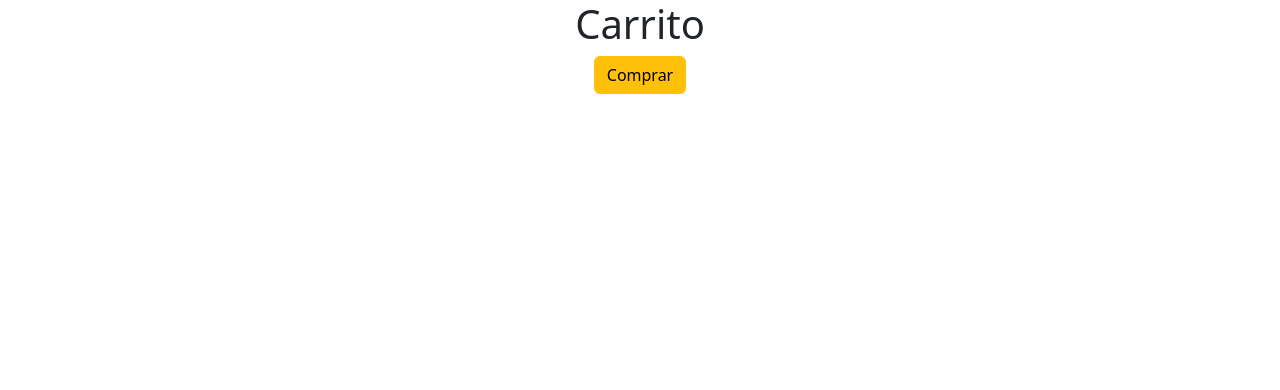
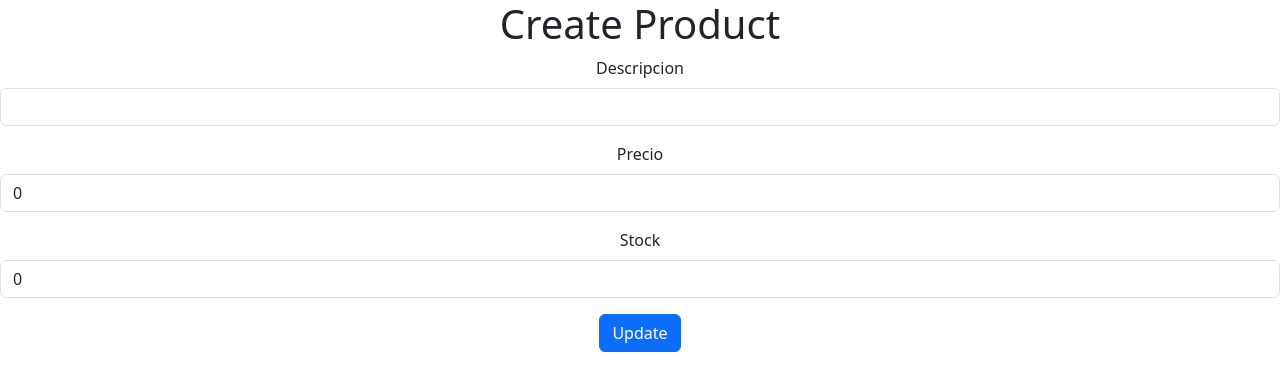
Before and after one commit to SergitoHD/CarroReactFirebase, a React (Create React App) app: page /edit/1 in a window 1280 px wide. Shown: the top 390 px of the page. Built offline with nearby package versions, Linux system fonts and the light colour scheme; no server answers; the database is empty.

Commit message:
Operaciones CRUD

```diff
--- a/package.json
+++ b/package.json
@@ -7,12 +7,14 @@
     "@testing-library/react": "^13.4.0",
     "@testing-library/user-event": "^13.5.0",
     "bootstrap": "^5.3.3",
+    "bootstrap-icons": "^1.11.3",
     "firebase": "^10.12.2",
     "react": "^18.3.1",
     "react-dom": "^18.3.1",
     "react-router-dom": "^6.23.1",
     "react-scripts": "5.0.1",
     "sweetalert2": "^11.11.0",
+    "sweetalert2-react-content": "^5.0.7",
     "web-vitals": "^2.1.4"
   },
   "scripts": {
--- a/src/App.js
+++ b/src/App.js
@@ -1,11 +1,21 @@
 import "./App.css";
 import "bootstrap/dist/css/bootstrap.min.css";
+import Show from "./Components/Show";
+import Edit from "./Components/Edit";
+import Create from "./Components/Create";
+
+import { BrowserRouter, Route, Routes } from "react-router-dom";
 
 function App() {
   return (
     <div className="App">
-      <h1>Carrito</h1>
-      <button className="btn btn-warning">Comprar</button>
+      <BrowserRouter>
+        <Routes>
+          <Route path="/" element={<Show />} />
+          <Route path="/create" element={<Create />} />
+          <Route path="/edit/:id" element={<Edit />} />
+        </Routes>
+      </BrowserRouter>
     </div>
   );
 }
--- a/src/Components/Create.js
+++ b/src/Components/Create.js
@@ -1,7 +1,72 @@
-import React from "react";
+import React, { useState } from "react";
+import { useNavigate } from "react-router-dom";
+import { collection, addDoc } from "firebase/firestore";
+import { db } from "../firebaseConfig/firebase";
 
 const Create = () => {
-  return <div>Create</div>;
+  const [Descripcion, setDescription] = useState("");
+  const [Precio, setPrecio] = useState(0);
+  const [Stock, setStock] = useState(0);
+  const navigate = useNavigate();
+
+  const carritoCollection = collection(db, "Carrito");
+
+  const store = async (e) => {
+    e.preventDefault();
+    await addDoc(carritoCollection, {
+      Descripcion: Descripcion,
+      Precio: Precio,
+      Stock: Stock,
+    });
+    navigate("/");
+  };
+
+  return (
+    <>
+      <div>
+        <div>
+          <div>
+            <h1>Create Product</h1>
+            <form onSubmit={store}>
+              <div className="mb-3">
+                <label className="form-label">Descripcion</label>
+                <input
+                  value={Descripcion}
+                  onChange={(e) => setDescription(e.target.value)}
+                  type="text"
+                  className="form-control"
+                />
+              </div>
+
+              <div className="mb-3">
+                <label className="form-label">Precio</label>
+                <input
+                  value={Precio}
+                  onChange={(e) => setPrecio(e.target.value)}
+                  type="number"
+                  className="form-control"
+                />
+              </div>
+
+              <div className="mb-3">
+                <label className="form-label">Stock</label>
+                <input
+                  value={Stock}
+                  onChange={(e) => setStock(e.target.value)}
+                  type="number"
+                  className="form-control"
+                />
+              </div>
+
+              <button type="submit" className="btn btn-primary">
+                Store
+              </button>
+            </form>
+          </div>
+        </div>
+      </div>
+    </>
+  );
 };
 
 export default Create;
--- a/src/Components/Edit.js
+++ b/src/Components/Edit.js
@@ -1,7 +1,87 @@
-import React from "react";
+import { useEffect, useState } from "react";
+import { useNavigate, useParams } from "react-router-dom";
+import { doc, getDoc, updateDoc } from "firebase/firestore";
+import { db } from "../firebaseConfig/firebase";
 
 const Edit = () => {
-  return <div>Edit</div>;
+  const [Descripcion, setDescription] = useState("");
+  const [Precio, setPrecio] = useState(0);
+  const [Stock, setStock] = useState(0);
+  const navigate = useNavigate();
+
+  const { id } = useParams();
+
+  const update = async (e) => {
+    e.preventDefault();
+    const product = doc(db, "Carrito", id);
+    const data = { Descripcion: Descripcion, Precio: Precio, Stock: Stock };
+    await updateDoc(product, data);
+    navigate("/");
+  };
+
+  const getProductById = async (id) => {
+    const product = doc(db, "Carrito", id);
+    const docSnap = await getDoc(product);
+    if (docSnap.exists()) {
+      console.log("Document data:", docSnap.data());
+      setDescription(docSnap.data().Descripcion);
+      setPrecio(docSnap.data().Precio);
+      setStock(docSnap.data().Stock);
+    } else {
+      console.log("Producto no encontrado");
+    }
+  };
+
+  useEffect(() => {
+    getProductById(id);
+  }, []);
+
+  return (
+    <>
+      <div>
+        <div>
+          <div>
+            <h1>Create Product</h1>
+            <form onSubmit={update}>
+              <div className="mb-3">
+                <label className="form-label">Descripcion</label>
+                <input
+                  value={Descripcion}
+                  onChange={(e) => setDescription(e.target.value)}
+                  type="text"
+                  className="form-control"
+                />
+              </div>
+
+              <div className="mb-3">
+                <label className="form-label">Precio</label>
+                <input
+                  value={Precio}
+                  onChange={(e) => setPrecio(e.target.value)}
+                  type="number"
+                  className="form-control"
+                />
+              </div>
+
+              <div className="mb-3">
+                <label className="form-label">Stock</label>
+                <input
+                  value={Stock}
+                  onChange={(e) => setStock(e.target.value)}
+                  type="number"
+                  className="form-control"
+                />
+              </div>
+
+              <button type="submit" className="btn btn-primary">
+                Update
+              </button>
+            </form>
+          </div>
+        </div>
+      </div>
+    </>
+  );
 };
 
 export default Edit;
--- a/src/Components/Show.js
+++ b/src/Components/Show.js
@@ -1,14 +1,117 @@
-import React from "react";
+import React, { useState, useEffect } from "react";
 import { Link } from "react-router-dom";
-import { collection, getDocs, getDoc, deleteDoc } from "firebase/firestore";
+import {
+  doc,
+  collection,
+  getDocs,
+  getDoc,
+  deleteDoc,
+} from "firebase/firestore";
 import { db } from "../firebaseConfig/firebase";
 import Swal from "sweetalert2";
 import withReactContent from "sweetalert2-react-content";
 
-const MySwal = withReactContent(Swal);
+const mySwal = withReactContent(Swal);
 
 const Show = () => {
-  return <div>Show</div>;
+  //Configuración de hooks
+  const [products, SetProducts] = useState([]);
+
+  //Referencia a la BD de firebase
+  const carritoCollection = collection(db, "Carrito");
+
+  //Función para mostrar todos los docs
+  const getProducts = async () => {
+    const data = await getDocs(carritoCollection);
+    //console.log(data.docs);
+    SetProducts(data.docs.map((doc) => ({ ...doc.data(), id: doc.id })));
+    //console.log(products);
+  };
+
+  //Función para eliminar un doc
+  const deleteProduct = async (id) => {
+    const productDoc = doc(db, "Carrito", id);
+    await deleteDoc(productDoc);
+    getProducts();
+  };
+
+  //Función para confirmación para Sweet Alert 2
+  const confirmDelete = (id) => {
+    mySwal
+      .fire({
+        title: "¿Quieres eliminar este producto?",
+        text: "No podrás revertir esto",
+        icon: "warning",
+        showCancelButton: true,
+        confirmButtonColor: "#d33",
+        cancelButtonColor: "#3085d6",
+        confirmButtonText: "Si, quiero eliminarlo",
+      })
+      .then((result) => {
+        if (result.isConfirmed) {
+          deleteProduct(id);
+          Swal.fire("Eliminado", "Tu producto ha sido eliminado", "success");
+        }
+      });
+  };
+  //Usamos useEffect
+  useEffect(() => {
+    getProducts();
+  }, []);
+
+  //Retorno
+  return (
+    <>
+      <div className="container">
+        <div className="row">
+          <div className="col">
+            <div className="d-grid gap2">
+              <Link to="/create" className="btn btn-secondary mt-2 mb-2">
+                Create
+              </Link>
+            </div>
+
+            <table className="table table-dark table-hover">
+              <thead>
+                <tr>
+                  <th>Descripcion</th>
+                  <th>Precio</th>
+                  <th>Stock</th>
+                  <th>Acciones</th>
+                </tr>
+              </thead>
+
+              <tbody>
+                {products.map((product) => (
+                  <tr key={product.id}>
+                    <td>{product.Descripcion}</td>
+                    <td>{product.Precio}</td>
+                    <td>{product.Stock}</td>
+                    <td>
+                      <Link
+                        to={"/edit/${product.id}"}
+                        className="btn btn-light mx-2"
+                      >
+                        <i className="fa-solid fa-pencil"></i>
+                      </Link>
+                      <button
+                        onClick={() => {
+                          confirmDelete(product.id);
+                        }}
+                        className="btn btn-danger mx-2"
+                      >
+                        <i className="fa-solid fa-trash"></i>
+                      </button>
+                    </td>
+                  </tr>
+                ))}
+              </tbody>
+            </table>
+          </div>
+        </div>
+      </div>
+    </>
+  );
 };
 
 export default Show;
```
Also changed, not shown: 1 other file (tests, documents, lock files or other folders).
